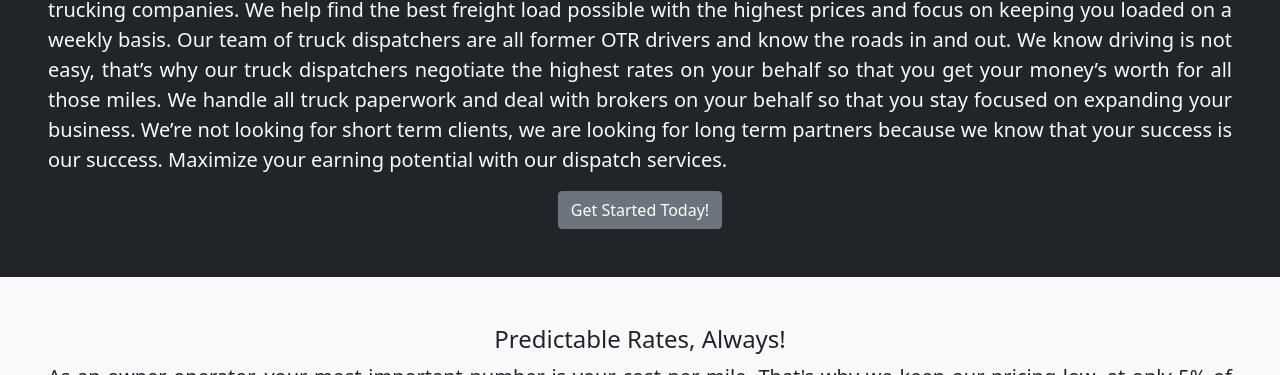
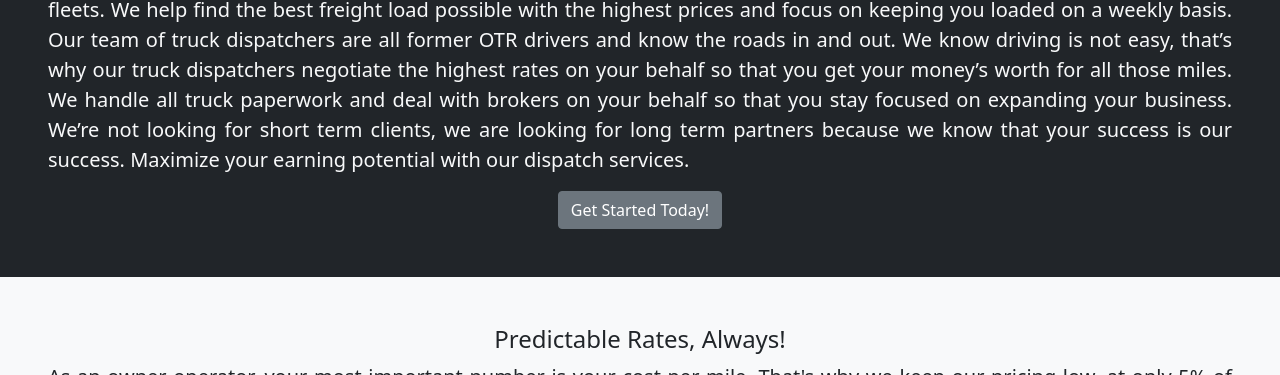
Before and after one commit to oberonsolutions/oberonlogistics-web, a plain HTML site: page public/index.html in a window 1280 px wide. Shown: the part 930-1305 px from the top of the page. Drawn offline with nearby package versions, Linux system fonts and the light colour scheme.

Commit message:
Rephrase small trucking companies to small OTR fleets

```diff
--- a/public/index.html
+++ b/public/index.html
@@ -66,7 +66,7 @@
     <h4>About Us</h4>
     <p class="lead">
       <strong>Oberon Logistics</strong> is a truck dispatch company that provides top-notch dispatch services for
-      owner-operators and small trucking companies. We help find the best freight load possible with the highest prices
+      owner-operators and small OTR fleets. We help find the best freight load possible with the highest prices
       and focus on keeping you loaded on a weekly basis. Our team of truck dispatchers are all former OTR drivers and
       know the roads in and out. We know driving is not easy, that’s why our truck dispatchers negotiate the highest
       rates on your behalf so that you get your money’s worth for all those miles. We handle all truck paperwork and
```
